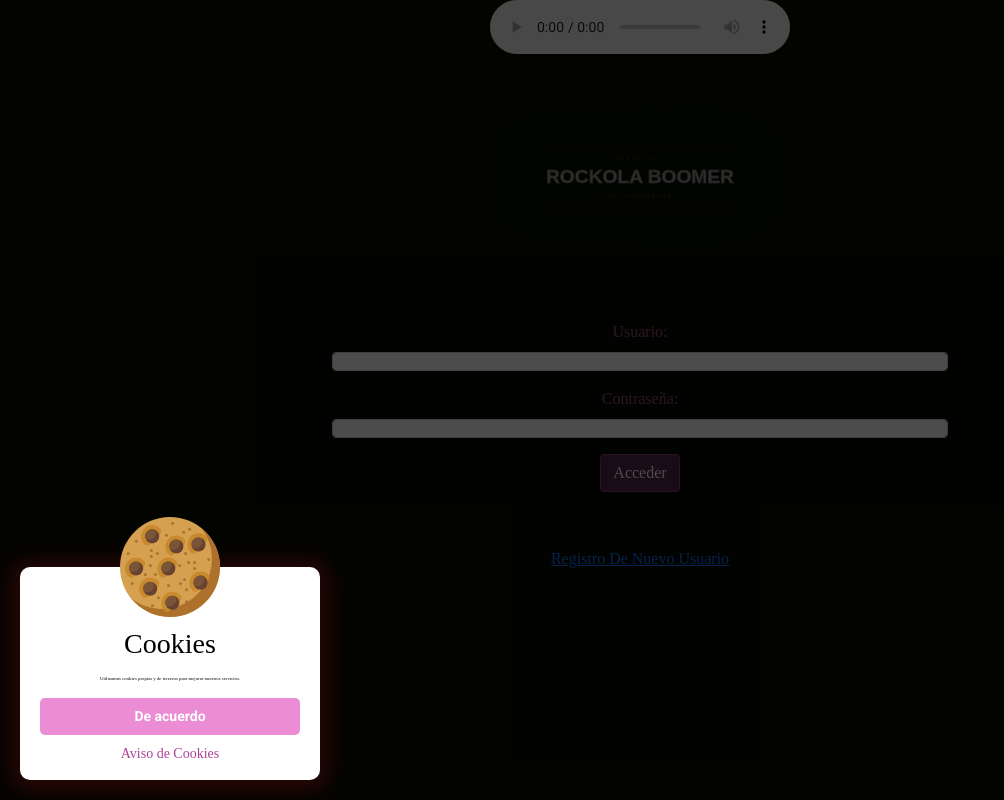
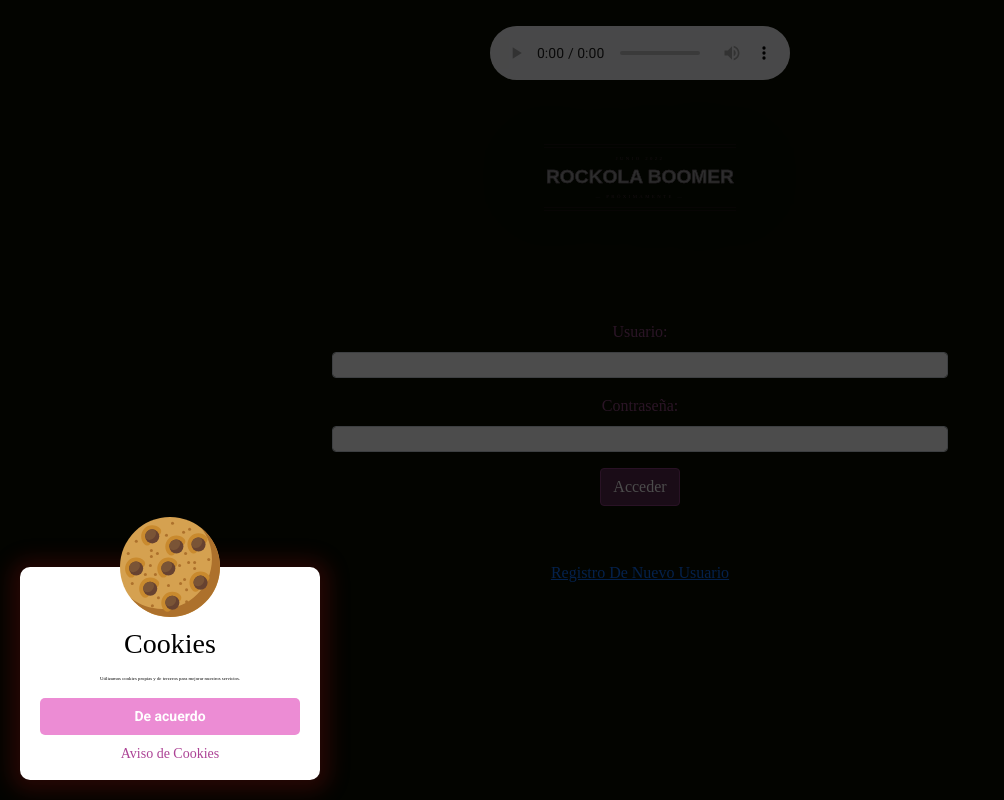
Before and after one commit to yolandacr/ProyectoWeb-CURSO-2-TRIMESTRE-2-HTML-JS-PHP-CSS-, a PHP site: page / in a window 1280 px wide. Shown: the whole page, without its empty margins (0-1004 px from the left). Run offline with PHP 8.4, Linux system fonts and the light colour scheme; grey boxes are pictures that could not be loaded.

Commit message:
act responsive

```diff
--- a/css/main.css
+++ b/css/main.css
@@ -8,6 +8,7 @@ body {
   width: 100vw;
   margin:0;
   padding:0;
+  overflow: auto;
 }
 
 #mainHome{
@@ -18,6 +19,7 @@ body {
 
 #intro{
 margin:auto;
+margin-top:2%;
 
 }
 
@@ -33,7 +35,7 @@ audio::-webkit-media-controls-play-button,
   border: 4px double rgba(68, 35, 60, 0.25);
   border-width: 4px 0;
   padding: 1.5em 0em;
-  position: fixed;
+  position: absolute;
   top: 18%;
   left: 50%;
   width: 40em;
@@ -163,7 +165,7 @@ margin-left:40%;
 
 #formulario{
   width: 20%;
-  position:fixed;
+  position:absolute;
 }
 
 .btn-primary {
@@ -228,9 +230,6 @@ margin-left:40%;
 }
 
 .form-control{
-  font-size: 0.2rem;
+  font-size: 0.5rem;
 }
-
-
-
 }
--- a/index.html
+++ b/index.html
@@ -31,9 +31,17 @@
   <!-- End Google Tag Manager (noscript) -->
 
 
-  <main id="mainHome">
+  <header id="mainHome">
+    <!-- REPRODUCTOR MUSICA -->
+
+    <audio id="intro" controls>
+      <source src="./musica/intro.mp3" type="audio/mpeg">
+      <source src="./musicaintro.wav" type="audio/wav">
+      Tu navegador no es compatible con el audio de la web
+    </audio>
+
+
     <!-- PARTE ESCRITA Y LETRAS -->
-
     <p id="pPrincipal">
       Junio 2022
       <span id="sPrincipal">
@@ -43,17 +51,8 @@
     </p>
 
 
-
-  <!-- REPRODUCTOR MUSICA -->
-
-    <audio id="intro" controls>
-      <source src="./musica/intro.mp3" type="audio/mpeg">
-      <source src="./musicaintro.wav" type="audio/wav">
-      Tu navegador no es compatible con el audio de la web
-    </audio>
-
-  </main>
-
+  </header>
+  <main id="principal">
     <!-- LOGIN -->
     <div class="container" id="formulario">
       <form>
@@ -74,6 +73,10 @@
       </div>
 
     </div>
+
+  </main>
+
+
 
 
   <!-- VENTANA MODAL Y COOKIES -->
```
Lines whose indentation alone changed are shown as unchanged.
